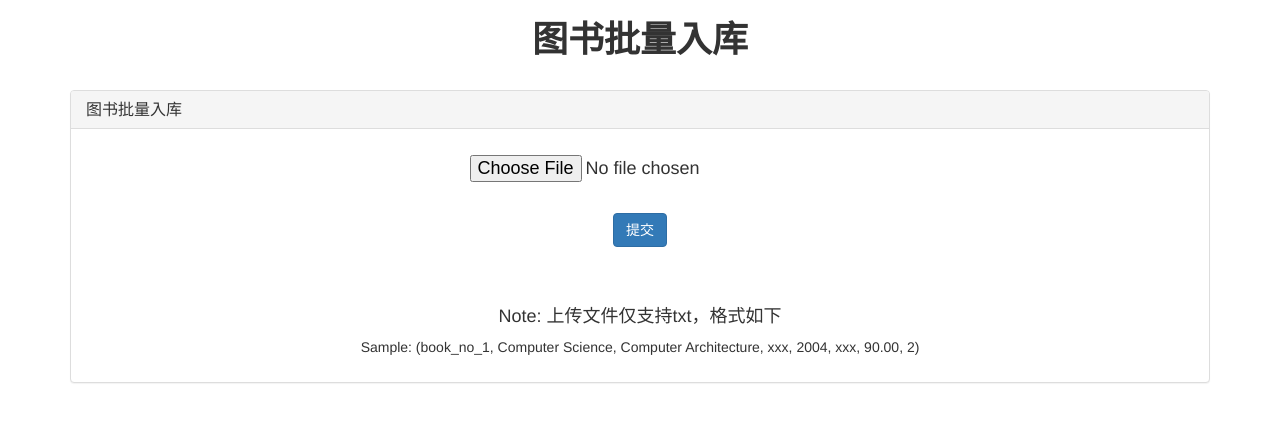
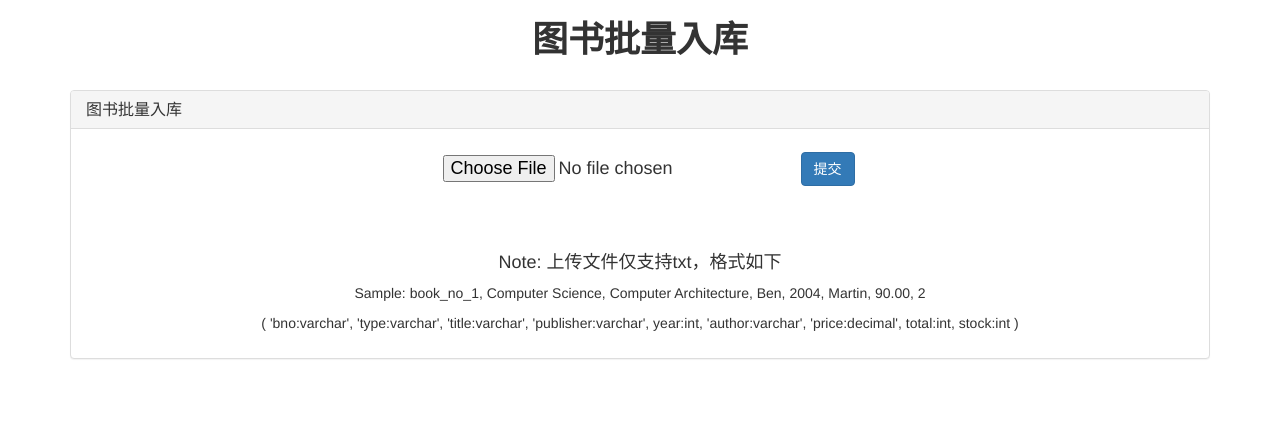
Before and after one commit to fengyxz/Library-management-system, a Django app: template web/templates/book_add_multi.html in a window 1280 px wide. Shown: the part 52-474 px from the top of the page. Run offline with Django 4.2, Linux system fonts and the light colour scheme; the template is opened without the code that fills it, so the values that code supplies are empty; parts of the project's set-up code (start-up, migrations or seed data) failed here and were passed over; some libraries are stand-ins or nearby versions.

Commit message:
图书查询界面调整(对齐)

```diff
--- a/library/settings.py
+++ b/library/settings.py
@@ -85,7 +85,7 @@ DATABASES = {
         'ENGINE': 'django.db.backends.mysql',
         'NAME': 'booksystem',
         'USER':'root',
-        'PASSWORD':'lvdanyu0724',
+        'PASSWORD':'',
         'HOST':'localhost',
         'PORT':3306,
     }
--- a/web/templates/book_add_multi.html
+++ b/web/templates/book_add_multi.html
@@ -16,12 +16,24 @@
 
             <form method="post" enctype="multipart/form-data">
                 {% csrf_token %}
-                <div style="margin-bottom:60px" ><center><input type="file"   class="btn btn-lg" name="newbooks">
-                <div style="margin-bottom:20px"> </div>
-                <input type="submit"  class="btn btn-primary" value="提交"></center></div>
+                <div style="margin-bottom:60px;display: flex;align-items: center;justify-content: center;" >
+                        <input type="file"   class="btn btn-lg" name="newbooks">
+                        <input type="submit"  class="btn btn-primary" value="提交">
+                </div>
             </form>
             <center><p><h4>Note: 上传文件仅支持txt，格式如下</h4></p></center>
-            <center><p>Sample: (book_no_1, Computer Science, Computer Architecture, xxx, 2004, xxx, 90.00, 2)</p></center>
+            <center><p>Sample: book_no_1, Computer Science, Computer Architecture, Ben, 2004, Martin, 90.00, 2</p></center>
+            <center><p>(
+                'bno:varchar',
+                'type:varchar',
+                'title:varchar',
+                'publisher:varchar',
+                year:int,
+                'author:varchar',
+                'price:decimal',
+                total:int,
+                stock:int
+              )</p>
         </div>
     </div>
 </div>
```
Also changed, not shown: web/templates/book_list.html (+2 -6 lines).
